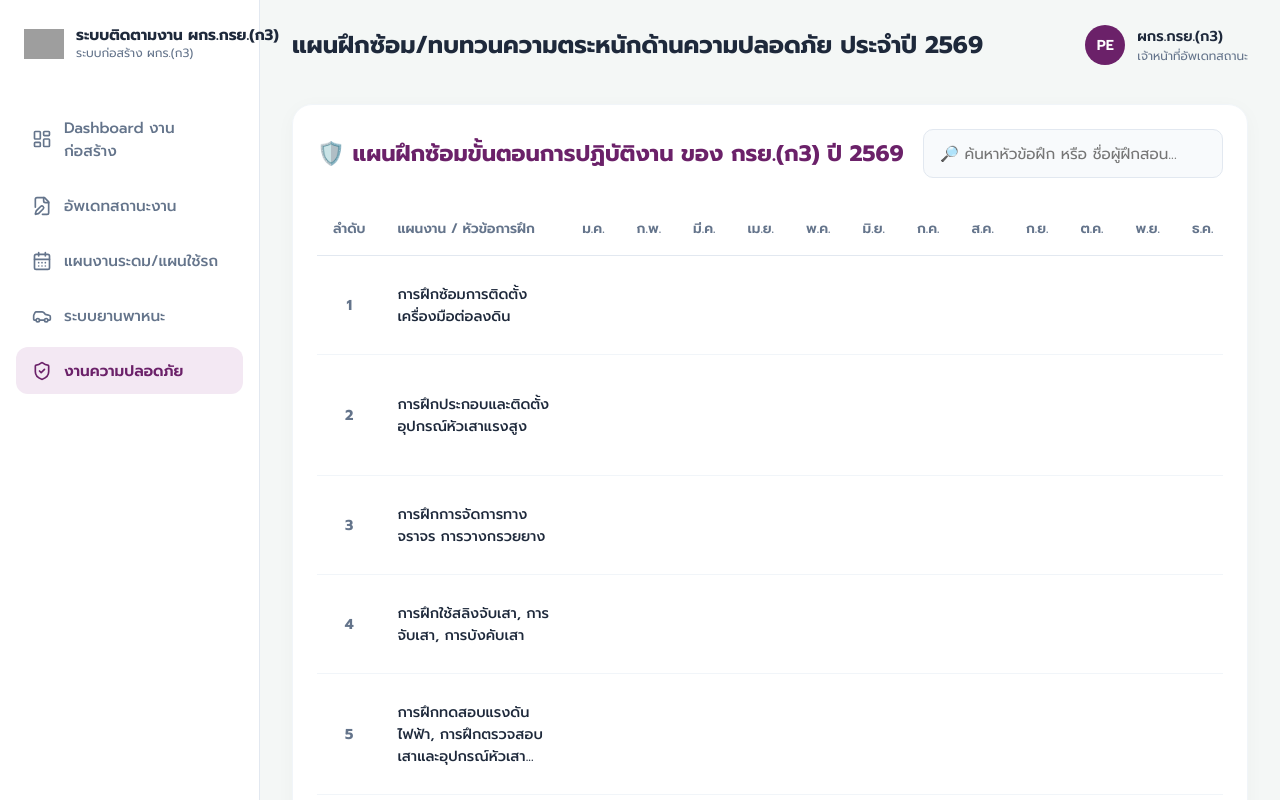
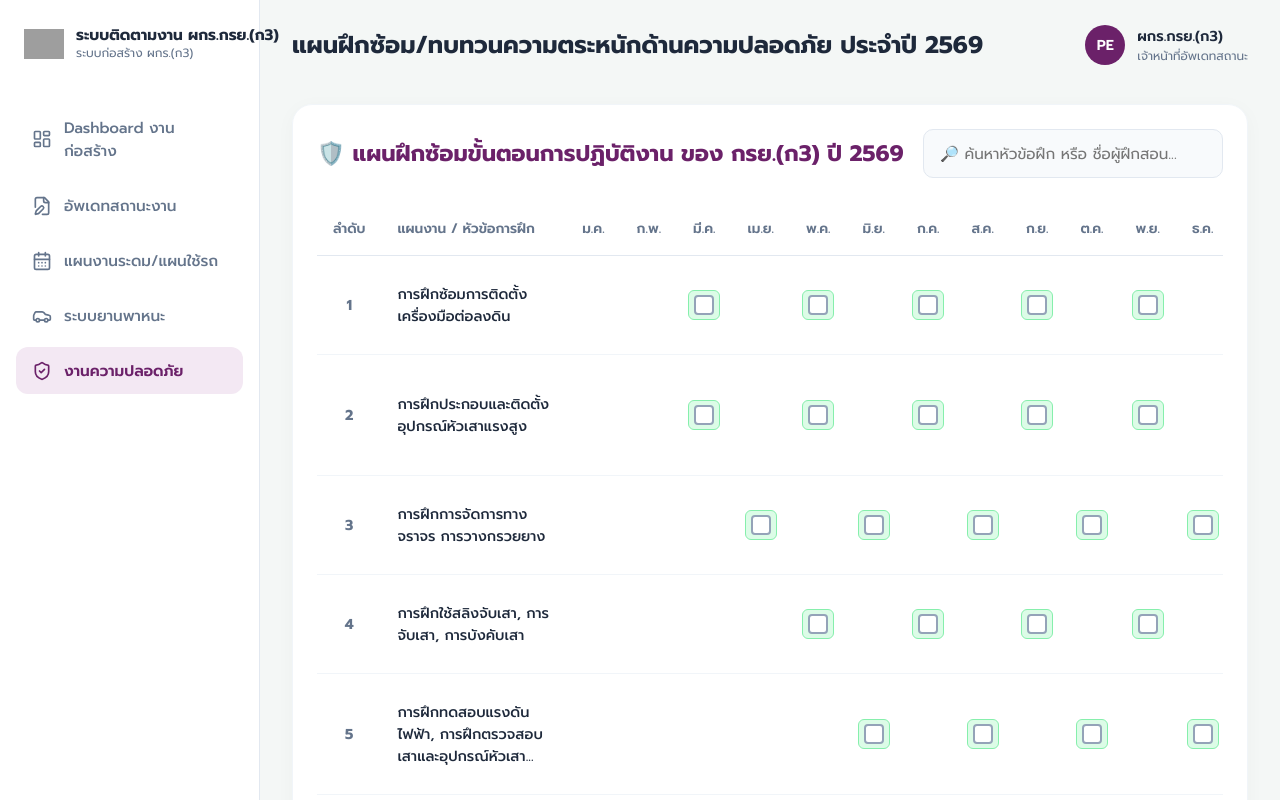
Before and after one commit to superninkub-cloud/pea-construction-app, a Next.js app: page /safety in a window 1280 px wide. Built offline with nearby package versions, Linux system fonts and the light colour scheme; no server answers; the database is empty; grey boxes are pictures that could not be loaded.

Commit message:
Make safety plan interactive with checkboxes and Supabase storage

```diff
--- a/app/safety/page.tsx
+++ b/app/safety/page.tsx
@@ -1,10 +1,51 @@
 "use client";
 
-import { useState } from "react";
+import { useState, useEffect } from "react";
 import TopBar from "../components/TopBar";
+import { supabase } from "../../lib/supabaseClient";
 
 export default function SafetyPlan() {
   const [search, setSearch] = useState("");
+  const [progress, setProgress] = useState<Record<string, boolean>>({});
+  const [projectId, setProjectId] = useState<string | null>(null);
+
+  useEffect(() => {
+    fetchProgress();
+  }, []);
+
+  const fetchProgress = async () => {
+    const { data, error } = await supabase
+      .from('projects')
+      .select('*')
+      .eq('wbs', 'SAFETY_PLAN_2026')
+      .single();
+
+    if (data && data.remarks) {
+      try {
+        setProgress(JSON.parse(data.remarks));
+        setProjectId(data.id);
+      } catch (e) { }
+    }
+  };
+
+  const toggleProgress = async (topicId: number, month: number) => {
+    const key = `${topicId}_${month}`;
+    const newProgress = { ...progress, [key]: !progress[key] };
+    setProgress(newProgress);
+
+    const payload = {
+      wbs: 'SAFETY_PLAN_2026',
+      name: 'Safety Training Progress',
+      remarks: JSON.stringify(newProgress)
+    };
+
+    if (projectId) {
+      await supabase.from('projects').update(payload).eq('id', projectId);
+    } else {
+      const { data } = await supabase.from('projects').insert(payload).select().single();
+      if (data) setProjectId(data.id);
+    }
+  };
 
   const trainingPlans = [
     { id: 1, topic: "การฝึกซ้อมการติดตั้งเครื่องมือต่อลงดิน", instructor: "นายวีรพัฒน์ นาคลมัย", months: [3, 5, 7, 9, 11] },
@@ -86,23 +127,41 @@ export default function SafetyPlan() {
                     <td style={{ fontWeight: '500', color: 'var(--text-dark)' }}>{plan.topic}</td>
                     {monthNames.map((m, i) => {
                       const isScheduled = plan.months.includes(i + 1);
+                      const key = `${plan.id}_${i + 1}`;
+                      const isCompleted = progress[key];
+
                       return (
-                        <td key={i} style={{ textAlign: 'center', padding: '8px 2px' }}>
+                        <td key={i} style={{ textAlign: 'center', padding: '4px 2px', verticalAlign: 'middle' }}>
                           {isScheduled && (
                             <div style={{
-                              background: 'var(--pea-green)',
-                              color: 'white',
-                              borderRadius: '4px',
-                              width: '24px',
-                              height: '24px',
+                              background: '#dcfce7', // light green indicating plan
+                              border: '1px solid #86efac',
+                              borderRadius: '6px',
+                              padding: '4px',
                               display: 'flex',
-                              alignItems: 'center',
                               justifyContent: 'center',
                               margin: '0 auto',
-                              fontWeight: 'bold',
-                              fontSize: '0.8rem'
-                            }}>
-                              ✓
+                              width: '32px'
+                            }} title="แผนที่กำหนดไว้">
+                              <div
+                                onClick={() => toggleProgress(plan.id, i + 1)}
+                                style={{
+                                  background: isCompleted ? 'var(--pea-green)' : 'white',
+                                  color: isCompleted ? 'white' : 'transparent',
+                                  border: isCompleted ? '2px solid var(--pea-green)' : '2px solid #94a3b8',
+                                  borderRadius: '4px',
+                                  width: '20px',
+                                  height: '20px',
+                                  display: 'flex',
+                                  alignItems: 'center',
+                                  justifyContent: 'center',
+                                  fontWeight: 'bold',
+                                  fontSize: '0.8rem',
+                                  cursor: 'pointer',
+                                  transition: 'all 0.2s'
+                                }}>
+                                ✓
+                              </div>
                             </div>
                           )}
                         </td>
```
